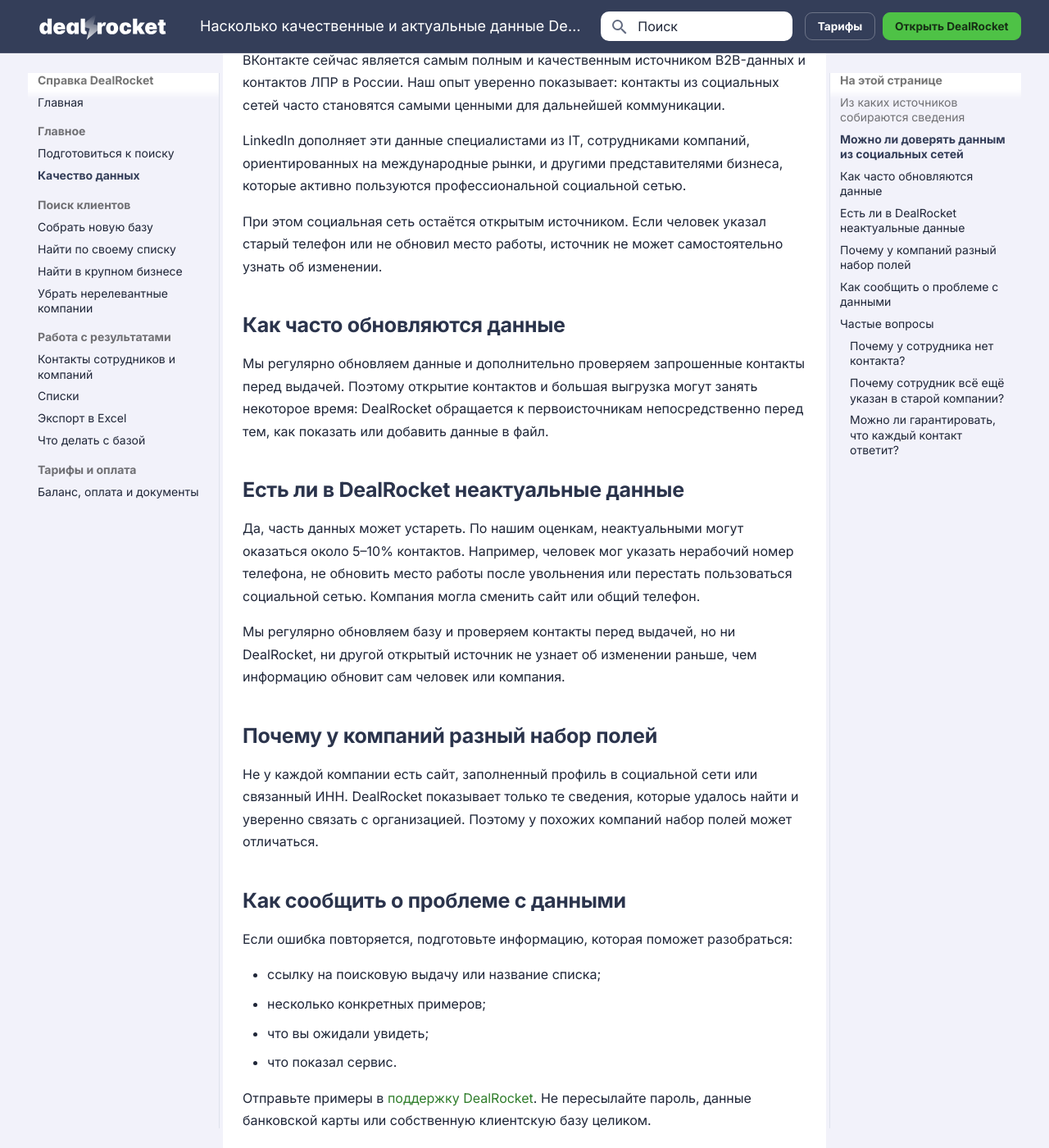
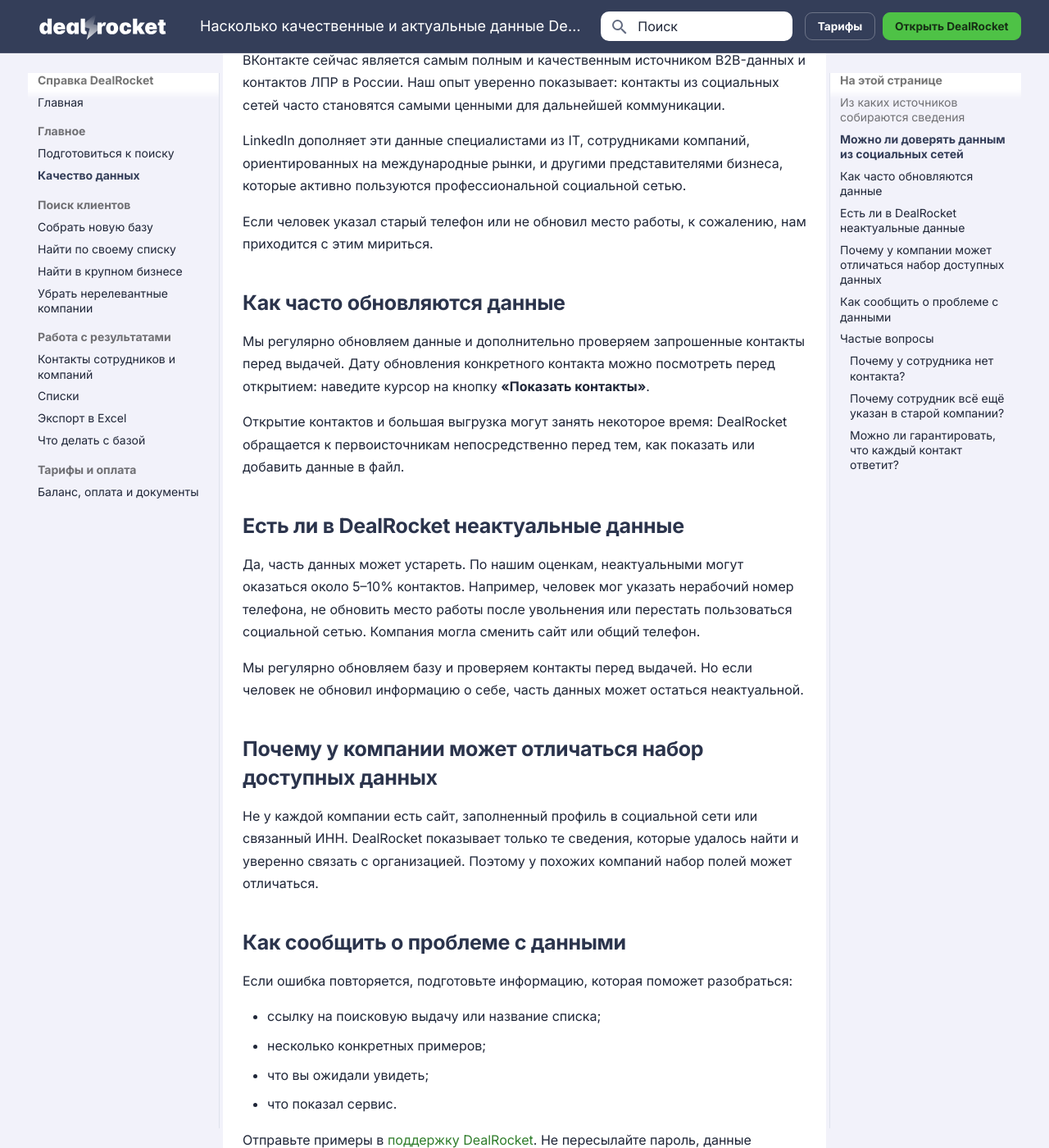
Before and after one commit to prikazchikof/dealrocket-help, an MkDocs documentation site: the page built from docs/data-quality/index.md, in a window 1280 px wide and 1400 px high, scrolled down 966 px. Shown: the whole window at 82% size. Built offline with MkDocs 1.6.1 and Material for MkDocs 9.7.7, drawn with Linux system fonts in a browser that asks for light colours.

Commit message:
content: clarify data freshness wording

```diff
--- a/docs/data-quality/index.md
+++ b/docs/data-quality/index.md
@@ -31,19 +31,21 @@
 
 LinkedIn дополняет эти данные специалистами из IT, сотрудниками компаний, ориентированных на международные рынки, и другими представителями бизнеса, которые активно пользуются профессиональной социальной сетью.
 
-При этом социальная сеть остаётся открытым источником. Если человек указал старый телефон или не обновил место работы, источник не может самостоятельно узнать об изменении.
+Если человек указал старый телефон или не обновил место работы, к сожалению, нам приходится с этим мириться.
 
 ## Как часто обновляются данные { #freshness }
 
-Мы регулярно обновляем данные и дополнительно проверяем запрошенные контакты перед выдачей. Поэтому открытие контактов и большая выгрузка могут занять некоторое время: DealRocket обращается к первоисточникам непосредственно перед тем, как показать или добавить данные в файл.
+Мы регулярно обновляем данные и дополнительно проверяем запрошенные контакты перед выдачей. Дату обновления конкретного контакта можно посмотреть перед открытием: наведите курсор на кнопку **«Показать контакты»**.
+
+Открытие контактов и большая выгрузка могут занять некоторое время: DealRocket обращается к первоисточникам непосредственно перед тем, как показать или добавить данные в файл.
 
 ## Есть ли в DealRocket неактуальные данные { #limitations }
 
 Да, часть данных может устареть. По нашим оценкам, неактуальными могут оказаться около 5–10% контактов. Например, человек мог указать нерабочий номер телефона, не обновить место работы после увольнения или перестать пользоваться социальной сетью. Компания могла сменить сайт или общий телефон.
 
-Мы регулярно обновляем базу и проверяем контакты перед выдачей, но ни DealRocket, ни другой открытый источник не узнает об изменении раньше, чем информацию обновит сам человек или компания.
+Мы регулярно обновляем базу и проверяем контакты перед выдачей. Но если человек не обновил информацию о себе, часть данных может остаться неактуальной.
 
-## Почему у компаний разный набор полей { #different-fields }
+## Почему у компании может отличаться набор доступных данных { #different-fields }
 
 Не у каждой компании есть сайт, заполненный профиль в социальной сети или связанный ИНН. DealRocket показывает только те сведения, которые удалось найти и уверенно связать с организацией. Поэтому у похожих компаний набор полей может отличаться.
 
```
